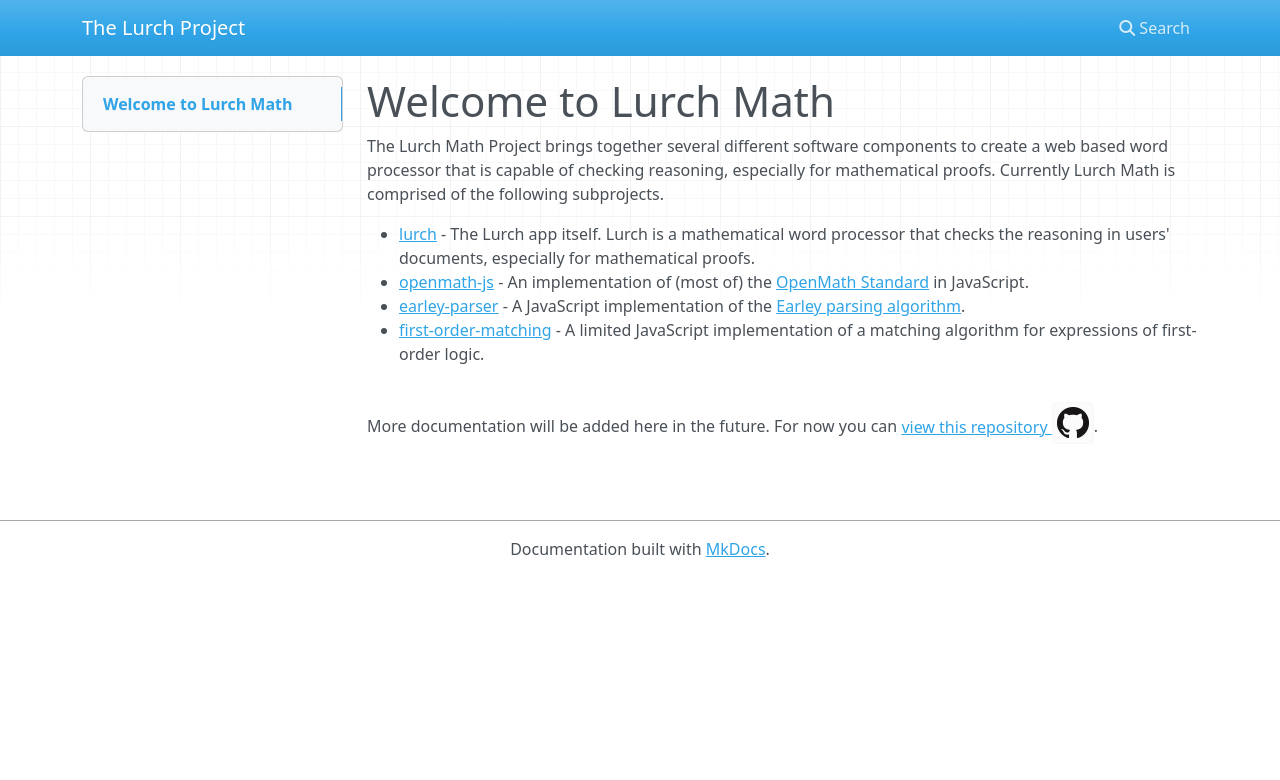
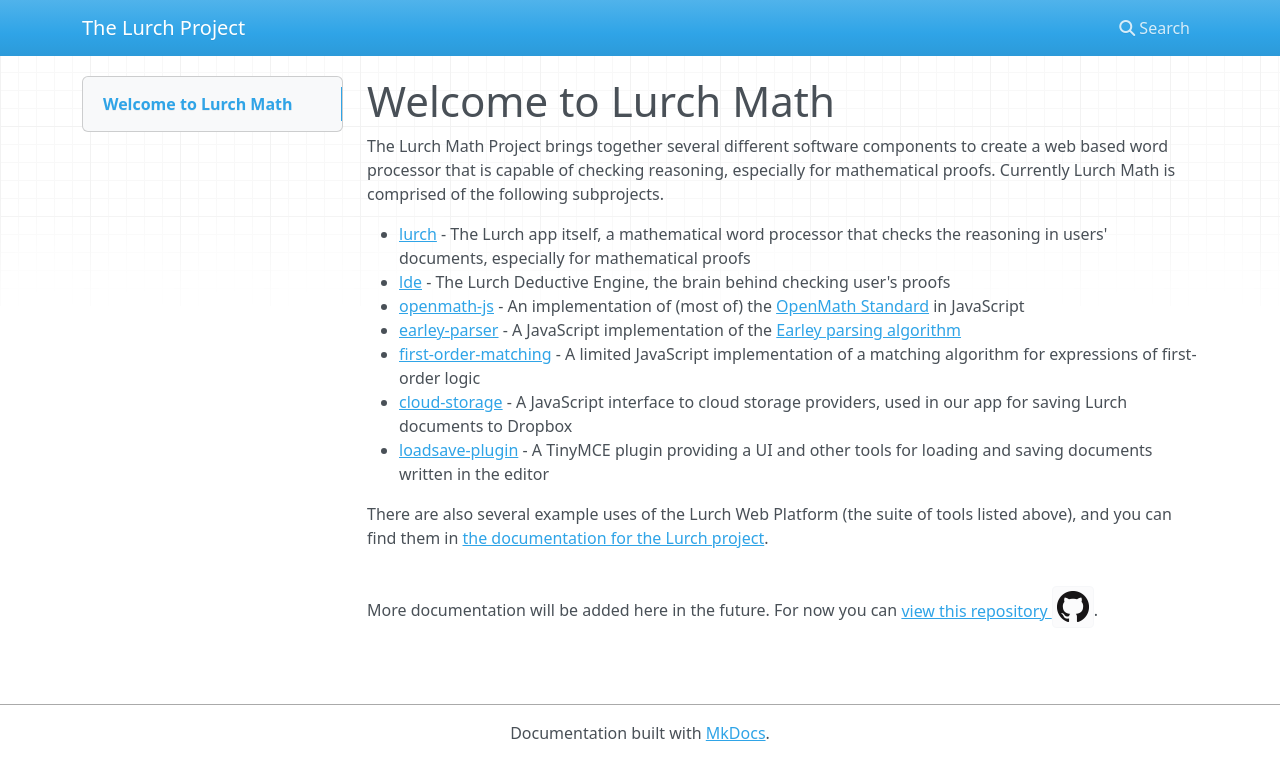
Before and after one commit to lurchmath/lurchmath.github.io, an MkDocs documentation site: the page built from docs/index.md, in a window 1280 px wide. Shown: the top 780 px of the page. Built offline with MkDocs 1.6.1, drawn with Linux system fonts in a browser that asks for light colours; nearby versions of some CDN libraries.

Commit message:
Mentioning all of our repositories

```diff
--- a/docs/index.md
+++ b/docs/index.md
@@ -1,10 +1,36 @@
+
 # Welcome to Lurch Math
 
-The Lurch Math Project brings together several different software components to create a web based word processor that is capable of checking reasoning, especially for mathematical proofs.  Currently Lurch Math is comprised of the following subprojects.
+The Lurch Math Project brings together several different software components
+to create a web based word processor that is capable of checking reasoning,
+especially for mathematical proofs.  Currently Lurch Math is comprised of
+the following subprojects.
 
-* [lurch](http://lurchmath.github.io/lurch) - The Lurch app itself. Lurch is a mathematical word processor that checks the reasoning in users' documents, especially for mathematical proofs.
-* [openmath-js](http://lurchmath.github.io/openmath-js) - An implementation of (most of) the [OpenMath Standard](http://www.openmath.org/standard/) in JavaScript.
-* [earley-parser](http://lurchmath.github.io/earley-parser) - A JavaScript implementation of the [Earley parsing algorithm](https://en.wikipedia.org/wiki/Earley_parser).
-* [first-order-matching](http://lurchmath.github.io/first-order-matching) - A limited JavaScript implementation of a matching algorithm for expressions of first-order logic.
+ * [lurch](http://lurchmath.github.io/lurch) - The Lurch app itself, a
+   mathematical word processor that checks the reasoning in users'
+   documents, especially for mathematical proofs
+ * [lde](http://github.com/lurchmath/lde) - The Lurch Deductive Engine, the
+   brain behind checking user's proofs
+ * [openmath-js](http://lurchmath.github.io/openmath-js) - An
+   implementation of (most of) the [OpenMath
+   Standard](http://www.openmath.org/standard/) in JavaScript
+ * [earley-parser](http://lurchmath.github.io/earley-parser) - A JavaScript
+   implementation of the [Earley parsing
+   algorithm](https://en.wikipedia.org/wiki/Earley_parser)
+ * [first-order-matching](http://lurchmath.github.io/first-order-matching) -
+   A limited JavaScript implementation of a matching algorithm for
+   expressions of first-order logic
+ * [cloud-storage](http://lurchmath.github.io/cloud-storage) - A JavaScript
+   interface to cloud storage providers, used in our app for saving Lurch
+   documents to Dropbox
+ * [loadsave-plugin](http://lurchmath.github.io/loadsave-plugin) - A TinyMCE
+   plugin providing a UI and other tools for loading and saving documents
+   written in the editor
 
-More documentation will be added here in the future. For now you can [view this repository ![github](img/GitHub-Mark-32px.png)](https://github.com/lurchmath/lurchmath.github.io).
+There are also several example uses of the Lurch Web Platform (the suite of
+tools listed above), and you can find them in [the documentation for the
+Lurch project](http://lurchmath.github.io/lurch/site/example-apps/).
+
+More documentation will be added here in the future. For now you can [view
+this repository
+![github](img/GitHub-Mark-32px.png)](https://github.com/lurchmath/lurchmath.github.io).
```
